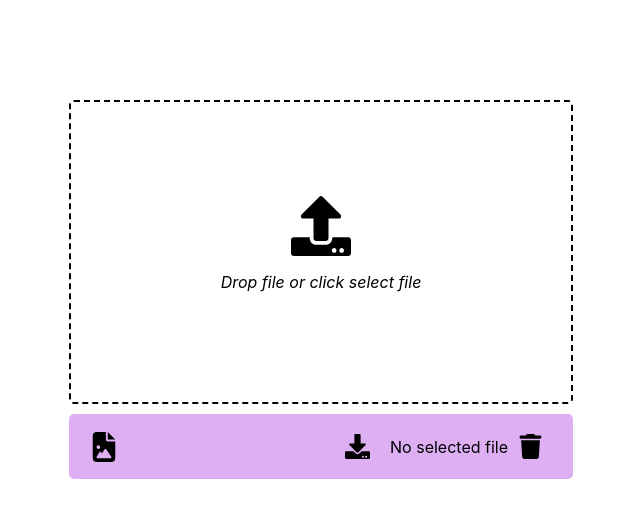
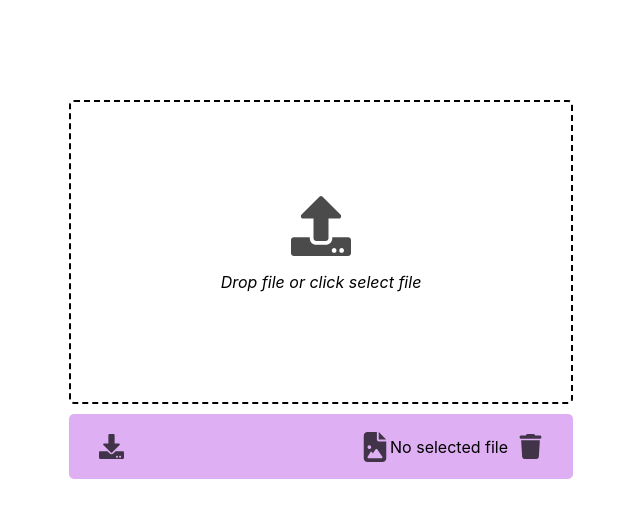
Before and after one commit to SumeyraSeyma/React-online-image-sizer, a React (Create React App) app in the folder onlineimagesizer/: page / in a window 1280 px wide. Shown: the top 518 px of the page, without its empty margins (319-959 px from the left). Built offline with nearby package versions, Linux system fonts and the light colour scheme.

Commit message:
update style.css

```diff
--- a/onlineimagesizer/src/components/Uploader/Uploader.css
+++ b/onlineimagesizer/src/components/Uploader/Uploader.css
@@ -30,6 +30,11 @@
     border-radius: 5px;
     cursor: pointer;
     margin-right: 10px;
+    opacity: 0.7;
+}
+
+.download-button:hover{
+    opacity: 1;
 }
 
 .droppp{
@@ -38,4 +43,25 @@
 
 .delete-button{
     padding: 5px 10px;
+    opacity: 0.7;
 }
+
+.delete-button:hover{
+    opacity: 1;
+}
+
+.fileimage{
+    opacity: 0.7;
+}
+
+.fileimage:hover{
+    opacity: 1;
+}
+
+.upload{
+    opacity: 0.7;
+}
+
+.upload:hover{
+    opacity: 1;
+}
--- a/onlineimagesizer/src/components/Uploader/Uploader.js
+++ b/onlineimagesizer/src/components/Uploader/Uploader.js
@@ -177,7 +177,7 @@ function Uploader() {
         <canvas ref={canvasRef} style={{ maxWidth: '100%', maxHeight: '100%' }} />
         ):(
         <>
-            <FaUpload  size={60}/>
+            <FaUpload className='upload'  size={60}/>
             <p className='droppp'>Drop file or click select file</p>
         </>
         )}
@@ -185,11 +185,12 @@ function Uploader() {
         </div>
 
         <section className='uploaded-row'>
-            <FaFileImage  size={30}/>
+        <FaDownload style={{cursor: !isDownDisabled ? 'not-allowed' : 'pointer',}}
+            onClick={downloadImage} size={25} disabled={!image} className="download-button"/>
+
             <span className='upload-content'>
             <>
-            <FaDownload style={{cursor: !isDownDisabled ? 'not-allowed' : 'pointer',}}
-            onClick={downloadImage} size={25} disabled={!image} className="download-button"/>
+            <FaFileImage className='fileimage' size={30}/>
             </>
                 {fileName}
                 <FaTrash
```
